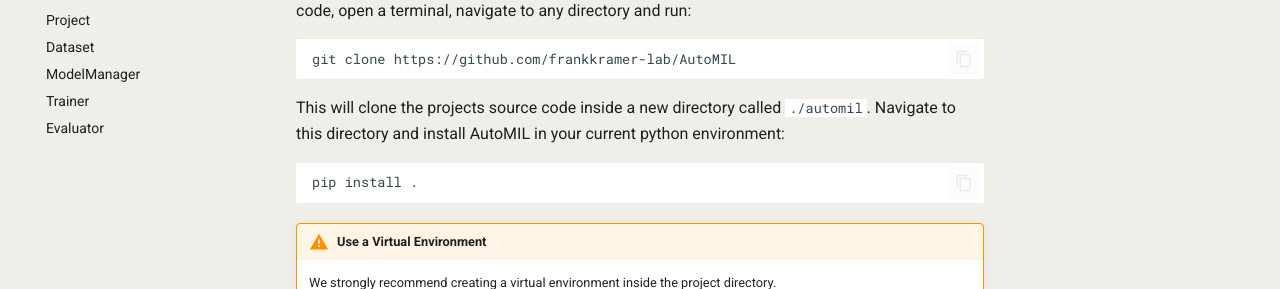
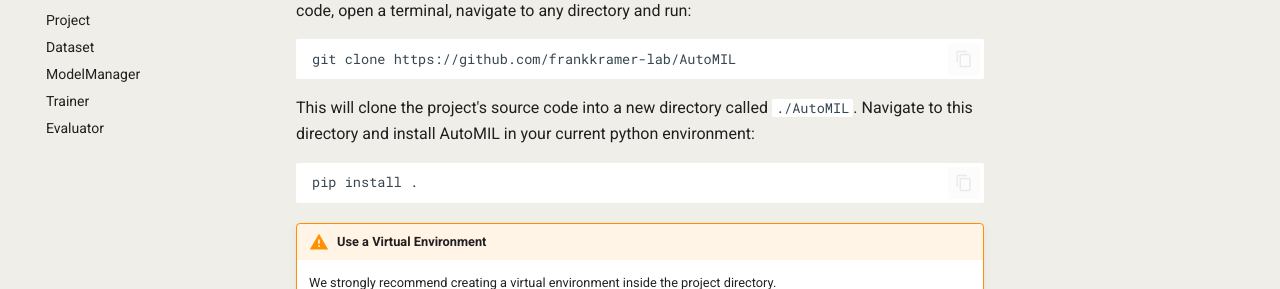
Before and after one commit to frankkramer-lab/AutoMIL, an MkDocs documentation site: the page built from docs/getstarted/installation.md, in a window 1280 px wide and 1287 px high. Shown: the part 324-613 px from the top of the window. Built offline with MkDocs 1.6.1 and Material for MkDocs 9.7.7, drawn with Linux system fonts in a browser that asks for light colours; comment, search, counter and statistics services are not loaded.

Commit message:
doc: Fixed spelling errors

````diff
--- a/docs/getstarted/installation.md
+++ b/docs/getstarted/installation.md
@@ -10,7 +10,7 @@ AutoMIL can be installed directly from its public :material-github: [GitHub](htt
 git clone https://github.com/frankkramer-lab/AutoMIL
 ```
 
-This will clone the projects source code inside a new directory called `./automil`. Navigate to this directory and install AutoMIL in your current python environment:
+This will clone the project's source code into a new directory called `./AutoMIL`. Navigate to this directory and install AutoMIL in your current python environment:
 
 ```bash
 pip install .
````
Also changed, not shown: docs/api/model.md (+1 -1 lines), docs/getstarted/quickstart.md (+1 -1 lines), docs/index.md (+1 -1 lines), 3 other files.
